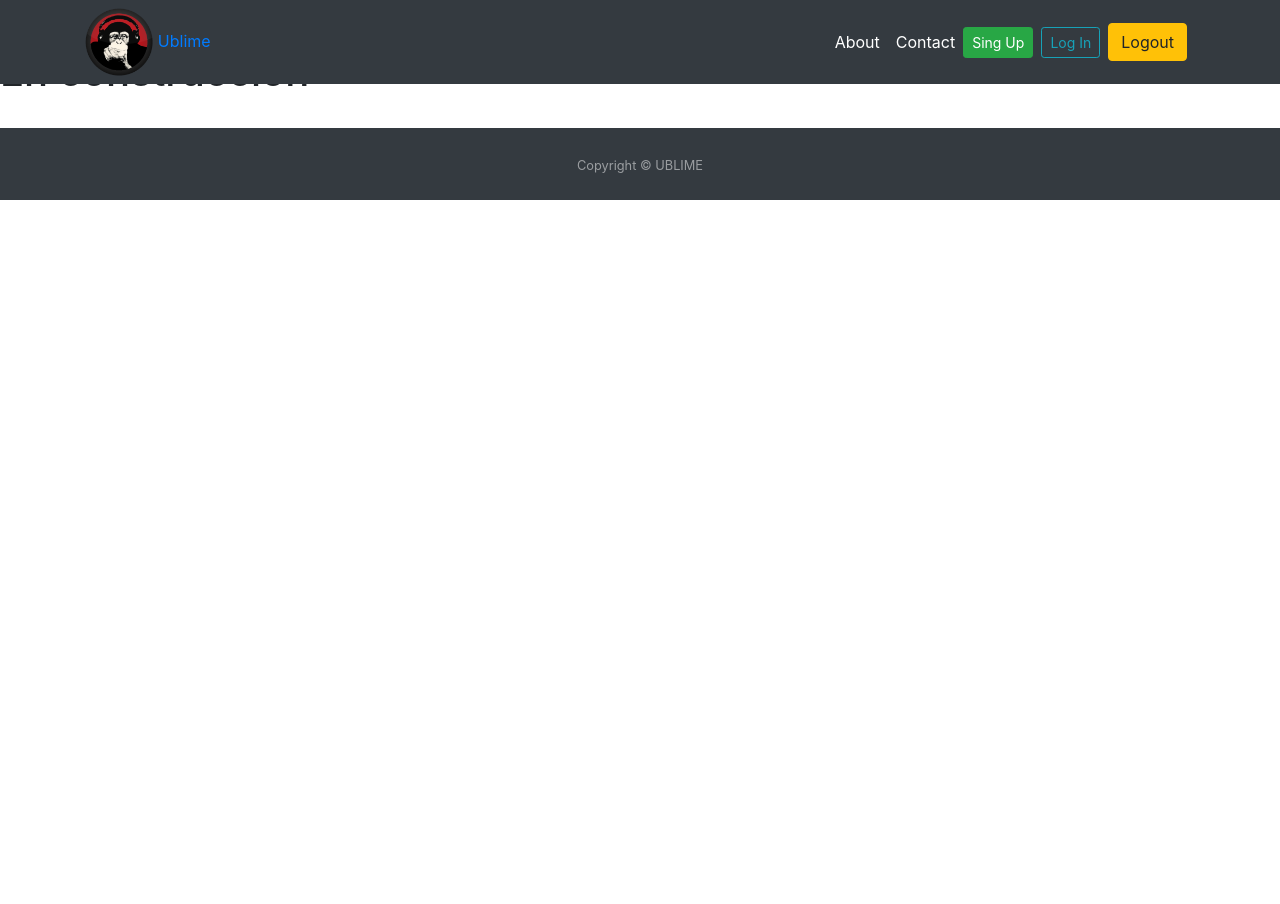
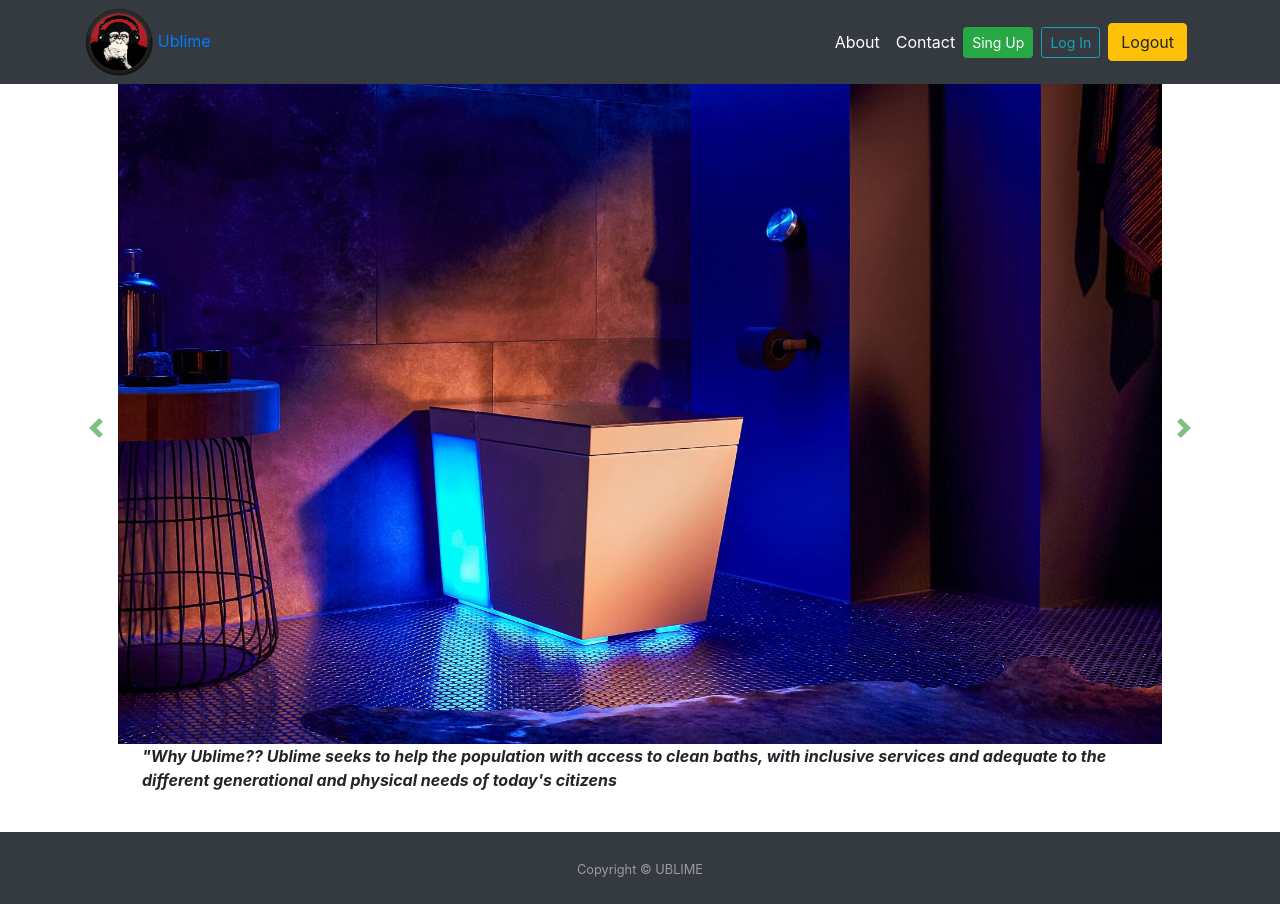
Before and after one commit to SebastianCalle/Ublime, a Django app: page /more-info in a window 1280 px wide. Before the commit the page ends 200 px from the top, so only its background shows below. Run offline with Django 3.2, Linux system fonts and the light colour scheme; some libraries are stand-ins or nearby versions.

Commit message:
[Fix]: adding more-info.html

```diff
--- a/app/templates/app/more-info.html
+++ b/app/templates/app/more-info.html
@@ -2,6 +2,48 @@
 {% load static %}
 
 {% block content %}
+<div id="carouselExampleControls" class="carousel slide" data-ride="carousel">
+  <div class="carousel-inner">
+    <div class="carousel-item active">
+     <div class="container px-5">
+              <img class="d-block w-100" src="static/img/NiceToilet.jpg" alt="First slide">
+             <p class="px-4">
+                 <b><i>"Why Ublime??
+                     Ublime seeks to help the population with access to clean baths, with inclusive services and
+                     adequate to the different generational and physical needs of today's citizens
 
-<h1>En construccion</h1>
+                 </i></b>
+             </p>
+         </div>
+    </div>
+    <div class="carousel-item">
+         <div class="container px-5">
+              <img class="d-block w-100" src="static/img/badtoilet.jpg" alt="Second slide">
+             <p class="px-4">
+                 <b><i>Water Aid estimates that nearly $ 260 billion is lost annually to preventable diseases caused by a
+                     lack of sanitary conditions. "If more was invested in sanitation, people and environments would be healthier,
+                     and the struggling economies could have a better workforce."
+                 </i></b>
+             </p>
+         </div>
+    </div>
+    <div class="carousel-item">
+       <div class="container px-5">
+              <img class="d-block w-100" src="static/img/badtoilet.jpg" alt="Third slide">
+             <p class="px-4">
+                 <b><i>
+                 </i></b>
+             </p>
+         </div>
+    </div>
+  </div>
+  <a class="carousel-control-prev" href="#carouselExampleControls" role="button" data-slide="prev">
+    <span class="carousel-control-prev-icon" aria-hidden="true"></span>
+    <span class="sr-only">Previous</span>
+  </a>
+  <a class="carousel-control-next" href="#carouselExampleControls" role="button" data-slide="next">
+    <span class="carousel-control-next-icon" aria-hidden="true"></span>
+    <span class="sr-only">Next</span>
+  </a>
+</div>
 {% endblock %}
```
